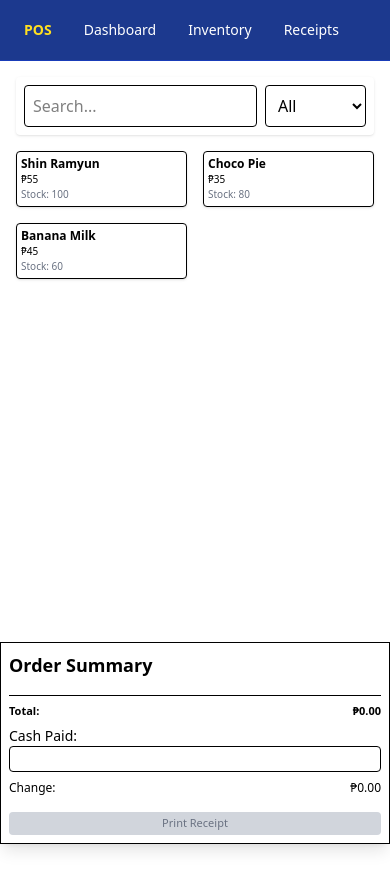
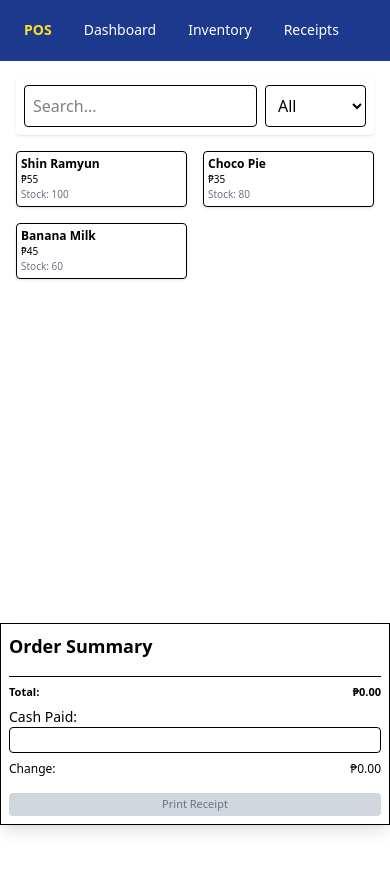
Before and after one commit to MaverickSeneris/pos, a React (Vite) app: page / in a window 390 px wide. Shown: the top 890 px of the page. Built offline with nearby package versions, Linux system fonts and the light colour scheme.

Commit message:
feat: major ui improvements

```diff
--- a/src/components/OrderSummary.jsx
+++ b/src/components/OrderSummary.jsx
@@ -141,7 +141,7 @@ function OrderSummary({ cart, setCart, inventory, setInventory }) {
       className="w-full md:w-1/3 bg-white p-2 sm:p-4 shadow-lg border border-t md:border-t-0
   sticky bottom-0 mt-auto z-40
   md:static md:top-[72px] md:right-0 md:h-screen md:overflow-y-auto
-  text-xs sm:text-sm"
+  text-xs sm:text-sm mb-20"
     >
       <h2 className="text-lg font-bold mb-4">Order Summary</h2>
 
```
